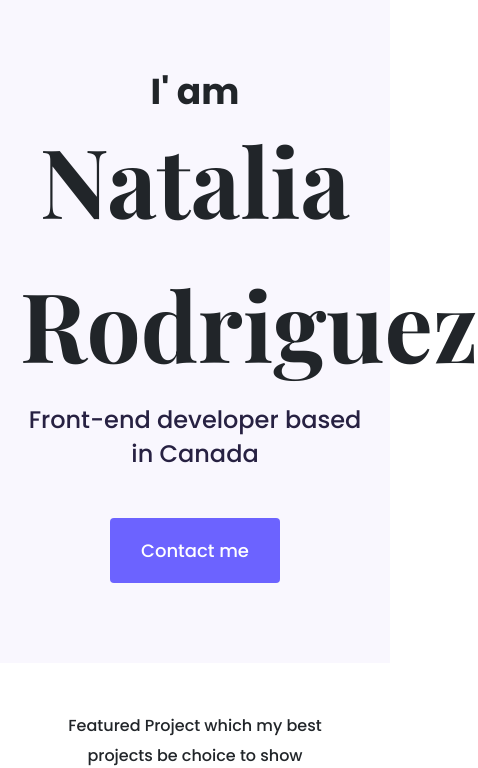
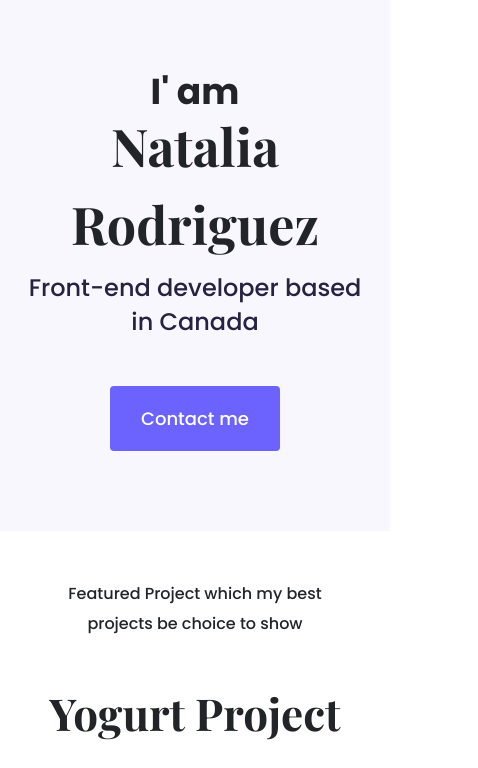
Before and after one commit to nataliarodmo/portafolio-project, a plain HTML site: page index.html in a window 390 px wide. Shown: the part 85-853 px from the top of the page, 478 px wide, since content can reach past the window. Drawn offline with nearby package versions, Linux system fonts and the light colour scheme.

Commit message:
Fix responsiveness

```diff
--- a/src/style.css
+++ b/src/style.css
@@ -160,6 +160,9 @@ footer .social-links a:hover {
     font-size: 44px;
     line-height: 1.5;
   }
+  .hero h1 {
+    font-size: 52px;
+  }
   h2 {
     font-size: 44px;
   }
```
Also changed, not shown: 1 other file.
